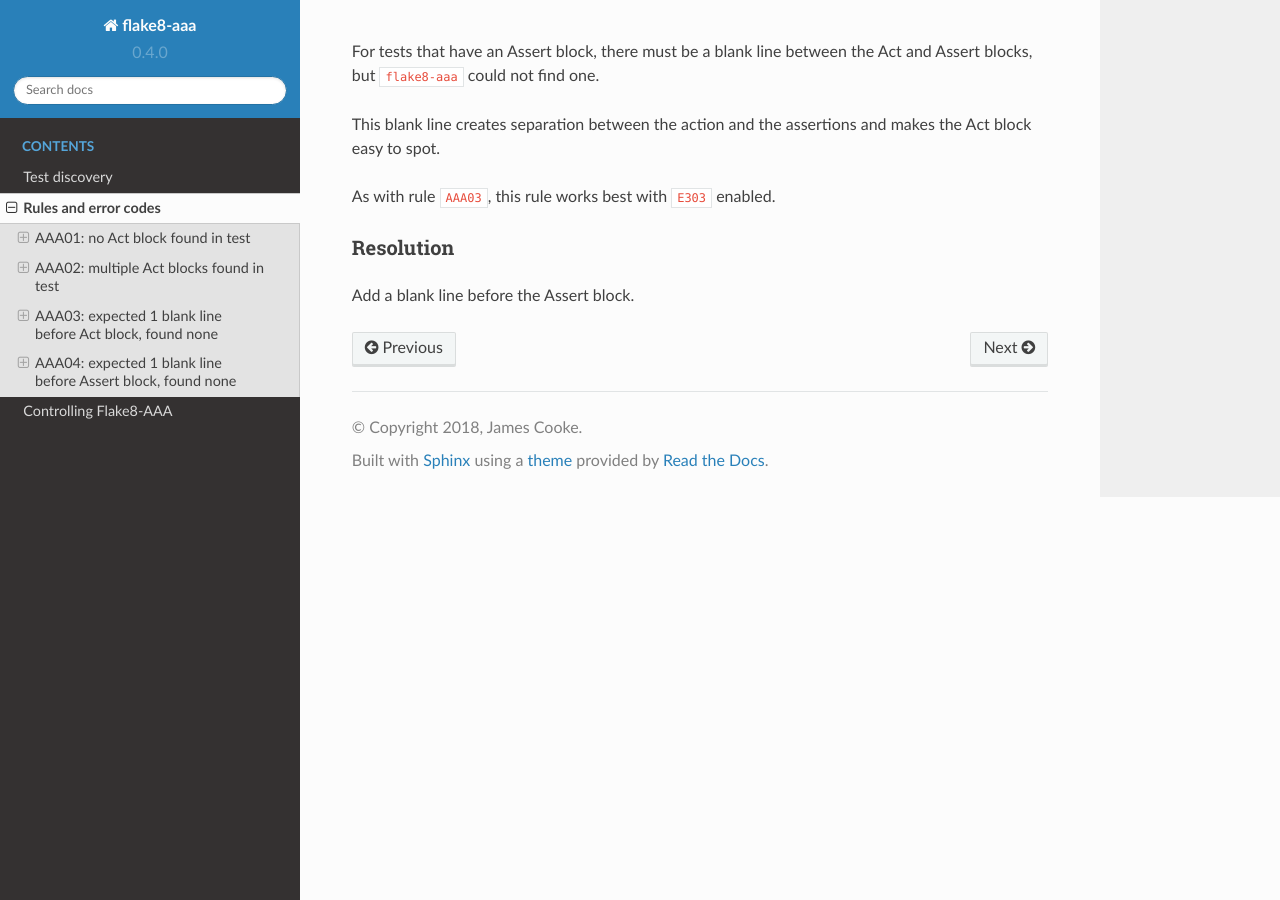
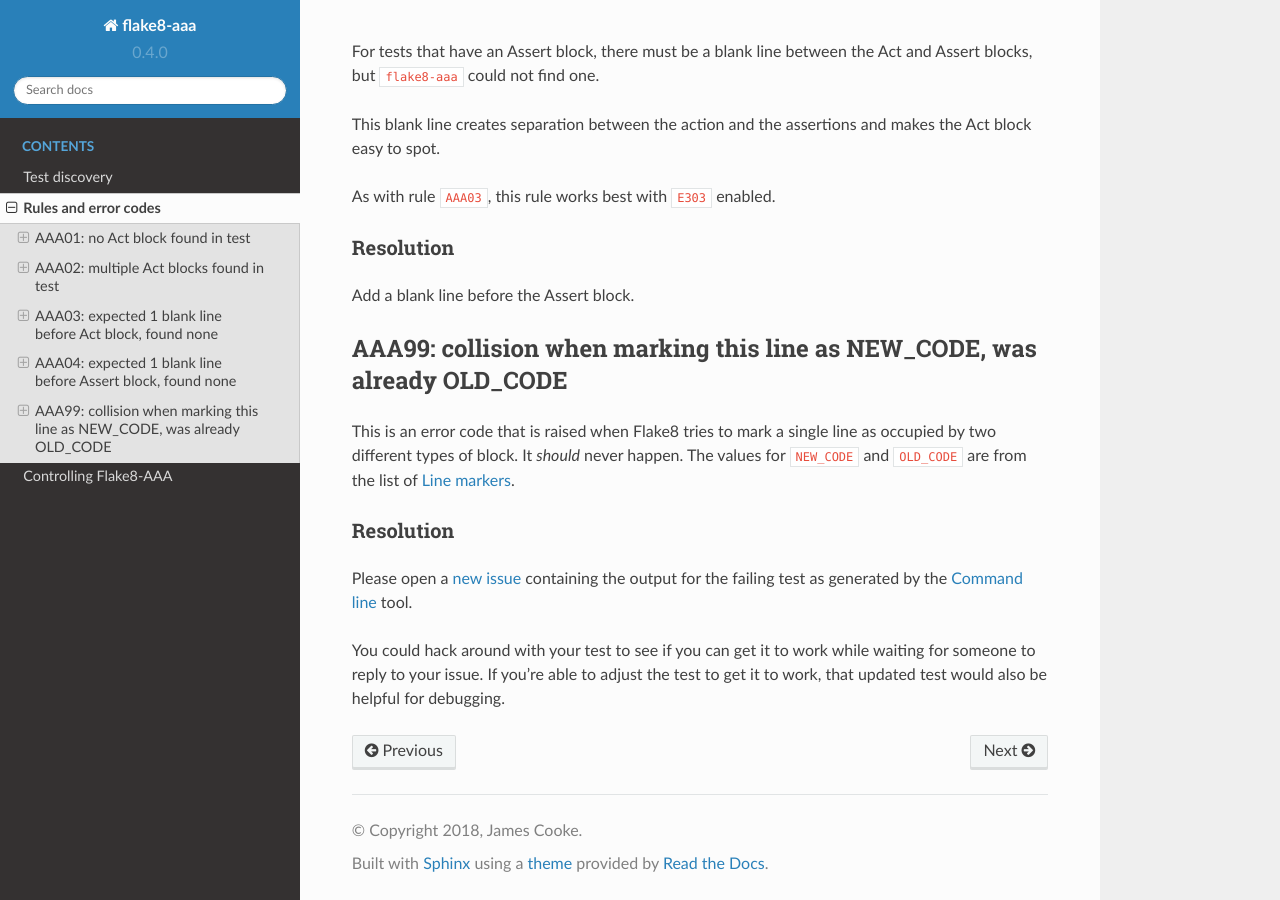
Before and after one commit to jamescooke/flake8-aaa, a Sphinx documentation site: the page built from docs/rules.rst, in a window 1280 px wide and 900 px high, scrolled down 1669 px. Built offline with Sphinx 7.4.7 and the Read the Docs theme 2.0.0, drawn with Linux system fonts in a browser that asks for light colours.

Commit message:
Document AAA99 error code, fix some formatting

```diff
--- a/docs/commands.rst
+++ b/docs/commands.rst
@@ -17,6 +17,8 @@ Disabling Flake8-AAA selectively
 
 When Flake8-AAA finds the ``# noqa`` comment at the end of the line that
 defines a test function, it will ignore it.
+
+.. _command-line:
 
 Command line
 ------------
@@ -68,6 +70,8 @@ And once the error above is fixed, the return value returns to zero::
     $ echo "$?"
     0
 
+.. _line-markers:
+
 Line markers
 ............
 
--- a/docs/rules.rst
+++ b/docs/rules.rst
@@ -89,3 +89,21 @@ Resolution
 ..........
 
 Add a blank line before the Assert block.
+
+AAA99: collision when marking this line as NEW_CODE, was already OLD_CODE
+-------------------------------------------------------------------------
+
+This is an error code that is raised when Flake8 tries to mark a single line as
+occupied by two different types of block. It *should* never happen. The values
+for ``NEW_CODE`` and ``OLD_CODE`` are from the list of :ref:`line-markers`.
+
+Resolution
+..........
+
+Please open a `new issue
+<https://github.com/jamescooke/flake8-aaa/issues/new>`_ containing the output
+for the failing test as generated by the :ref:`command-line` tool.
+
+You could hack around with your test to see if you can get it to work while
+waiting for someone to reply to your issue. If you're able to adjust the test
+to get it to work, that updated test would also be helpful for debugging.
```
Also changed, not shown: 3 other files.
